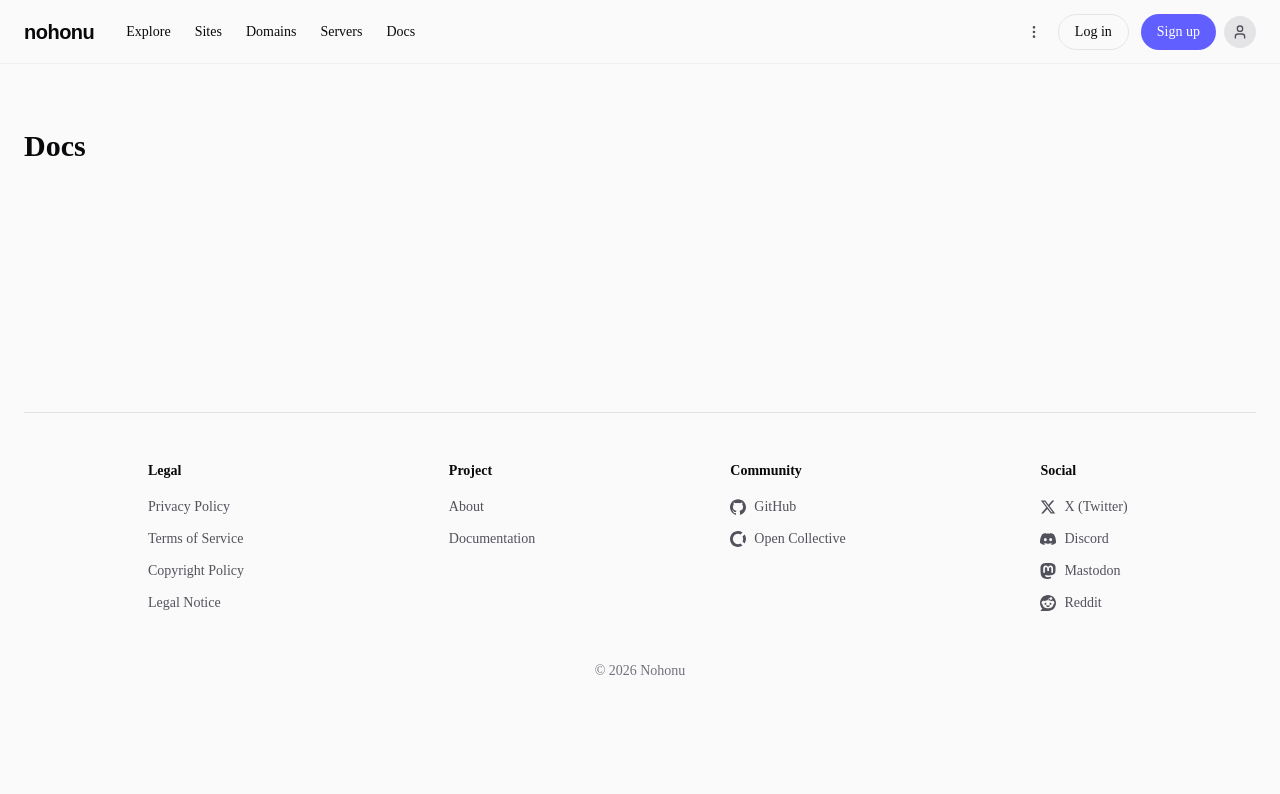
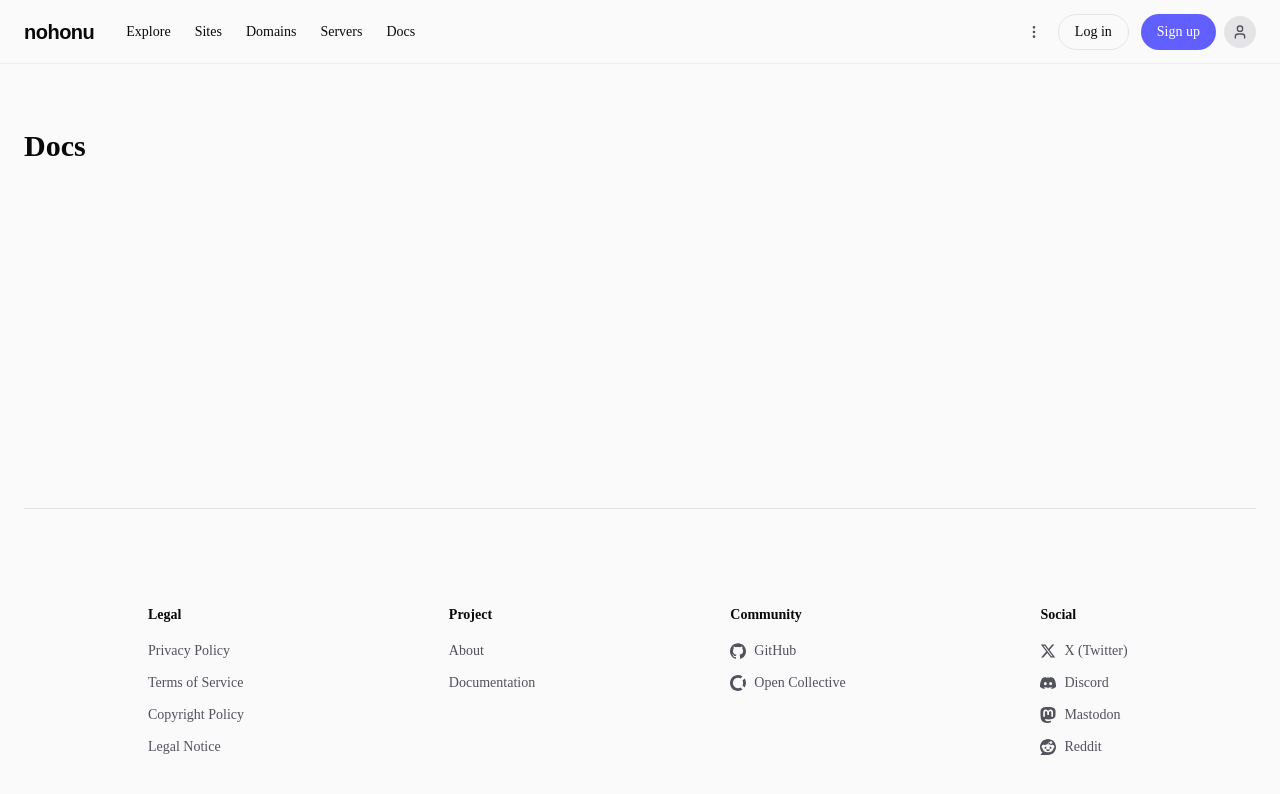
Before and after one commit to petermichon/nohonu, a React (Vite) app in the folder frontend/: page /docs in a window 1280 px wide. Shown: the top 794 px of the page. Built offline with nearby package versions, Linux system fonts and the light colour scheme.

Commit message:
feat: improve footer layout and update page title

```diff
--- a/frontend/src/App.tsx
+++ b/frontend/src/App.tsx
@@ -1,5 +1,6 @@
 import { BrowserRouter as Router, Routes, Route, useLocation } from 'react-router-dom';
 import { TopBar } from './components/TopBar.tsx';
+import { Footer } from './components/Footer.tsx';
 import { ToastProvider } from './lib/ToastContext.tsx';
 import { GlobalToast } from './components/GlobalToast.tsx';
 import { LanguageProvider } from './lib/LanguageProvider.tsx';
@@ -50,7 +51,7 @@ function AppInner() {
   useEffect(() => {
     const getTitle = () => {
       const path = location.pathname;
-      if (path === '/') return 'Nohonu - Open hosting for developers';
+      if (path === '/') return 'Nohonu - Open hosting for modern web development';
       if (path === '/explore') return 'Explore | Nohonu';
       if (path === '/sites') return 'Sites | Nohonu';
       if (path === '/docs') return 'Docs | Nohonu';
@@ -159,6 +160,7 @@ function AppInner() {
             <Route path="/legal/mentions-legales" element={<MentionsLegales />} />
           </Routes>
         </div>
+        {!isAuthPage && <Footer />}
       </div>
     </div>
   );
--- a/frontend/src/components/Footer.tsx
+++ b/frontend/src/components/Footer.tsx
@@ -104,15 +104,28 @@ export function Footer() {
   ];
 
   return (
-    <footer className="border-t border-zinc-200 dark:border-zinc-800">
-      <div className="max-w-7xl mx-auto px-6 py-12">
-        <div className="grid grid-cols-2 md:grid-cols-4 justify-center justify-items-center gap-x-0 gap-y-12">
+    <footer className="py-24">
+      <div className="border-t border-zinc-200 dark:border-zinc-900"></div>
+      <div className="max-w-7xl mx-auto px-6">
+        <div className="grid grid-cols-2 md:grid-cols-4 justify-center justify-items-center gap-x-0 gap-y-12 py-24">
           <FooterSection title="Legal" links={legalLinks} />
           <FooterSection title="Project" links={projectLinks} />
           <FooterSection title="Community" links={communityLinks} />
           <FooterSection title="Social" links={socialLinks} />
         </div>
-        <div className="mt-12 text-sm text-zinc-500 dark:text-zinc-500 text-center">© 2026 Nohonu</div>
+        <div className="mt-12 pt-8 border-t border-zinc-200 dark:border-zinc-900 flex items-center justify-between">
+          <Link to="/" className="flex items-center gap-2">
+            <span
+              className="font-semibold text-[18px] text-zinc-950 dark:text-zinc-50 tracking-tight"
+              style={{ fontFamily: "'Outfit', sans-serif" }}
+            >
+              nohonu
+            </span>
+          </Link>
+          <div className="text-[13px] text-zinc-400 dark:text-zinc-600">
+            © 2026 Nohonu. Open hosting for modern web development.
+          </div>
+        </div>
       </div>
     </footer>
   );
--- a/frontend/src/pages/Home.tsx
+++ b/frontend/src/pages/Home.tsx
@@ -33,8 +33,6 @@ function FeatureBadge({
     </div>
   );
 }
-
-import { Footer } from '../components/Footer.tsx';
 
 function Home() {
   const { font } = useFont();
@@ -185,7 +183,8 @@ function Home() {
   }, []);
 
   return (
-    <section className="mb-12">
+    <>
+      <section>
         {/* Hero Header */}
         <header className="relative max-w-7xl mx-auto px-6 pt-24 pb-24">
           <div className="absolute inset-0 overflow-hidden pointer-events-none">
@@ -269,7 +268,10 @@ function Home() {
                 <div className="rounded-3xl overflow-hidden relative group">
                   <img src={`/showcase-${i + 1}.jpg`} alt={site.name} className="w-full aspect-4/3 object-cover" />
                   <div className="absolute inset-0 bg-black/60 opacity-0 group-hover:opacity-100 transition-opacity flex items-end justify-start p-4">
-                  <span className="text-white text-sm font-medium">View deployment</span>
+                    <span className="text-white text-sm font-medium flex items-center gap-2">
+                      View deployment
+                      <ArrowRight className="w-4 h-4" />
+                    </span>
                   </div>
                 </div>
                 <div className="flex items-center justify-between">
@@ -774,7 +776,8 @@ function Home() {
             The Flow
           </h2>
           <p className="text-center text-zinc-500 dark:text-zinc-400 text-sm mb-14 max-w-md mx-auto">
-          You connect once. Nohonu handles the rest — hosting, SSL, and delivering your site to every visitor, globally.
+            You connect once. Nohonu handles the rest — hosting, SSL, and delivering your site to every visitor,
+            globally.
           </p>
 
           {/* Desktop layout */}
@@ -1164,7 +1167,9 @@ function Home() {
                 </svg>
               </div>
               <h3 className="text-lg font-semibold text-zinc-950 dark:text-zinc-100 mb-2">REST API</h3>
-            <p className="text-sm text-zinc-600 dark:text-zinc-400">Full API access for automation and integrations.</p>
+              <p className="text-sm text-zinc-600 dark:text-zinc-400">
+                Full API access for automation and integrations.
+              </p>
             </div>
 
             {/* Deploy logs */}
@@ -1290,9 +1295,8 @@ function Home() {
             </Link>
           </div>
         </section>
-
-      <Footer />
       </section>
+    </>
   );
 }
 
--- a/frontend/src/pages/UserPage.tsx
+++ b/frontend/src/pages/UserPage.tsx
@@ -7,7 +7,6 @@ import { useFont, getFontFamily } from '../lib/FontProvider.tsx';
 import { useConnection } from '../lib/ConnectionProvider.tsx';
 import { useApi } from '../lib/api.ts';
 import { useToast } from '../lib/ToastContext.tsx';
-import { Footer } from '../components/Footer.tsx';
 import { useState, useEffect, useCallback } from 'react';
 
 interface CustomDomainEntry {
@@ -104,6 +103,7 @@ export default function UserPage() {
   const userSites = sites.filter((s) => s.account === username);
 
   return (
+    <>
       <section className="mb-12">
         {/* Header */}
         <header className="max-w-7xl mx-auto px-6 pt-12 pb-8">
@@ -432,7 +432,7 @@ export default function UserPage() {
             </div>
           </section>
         )}
-      <Footer />
       </section>
+    </>
   );
 }
```
Lines whose indentation alone changed are shown as unchanged.
